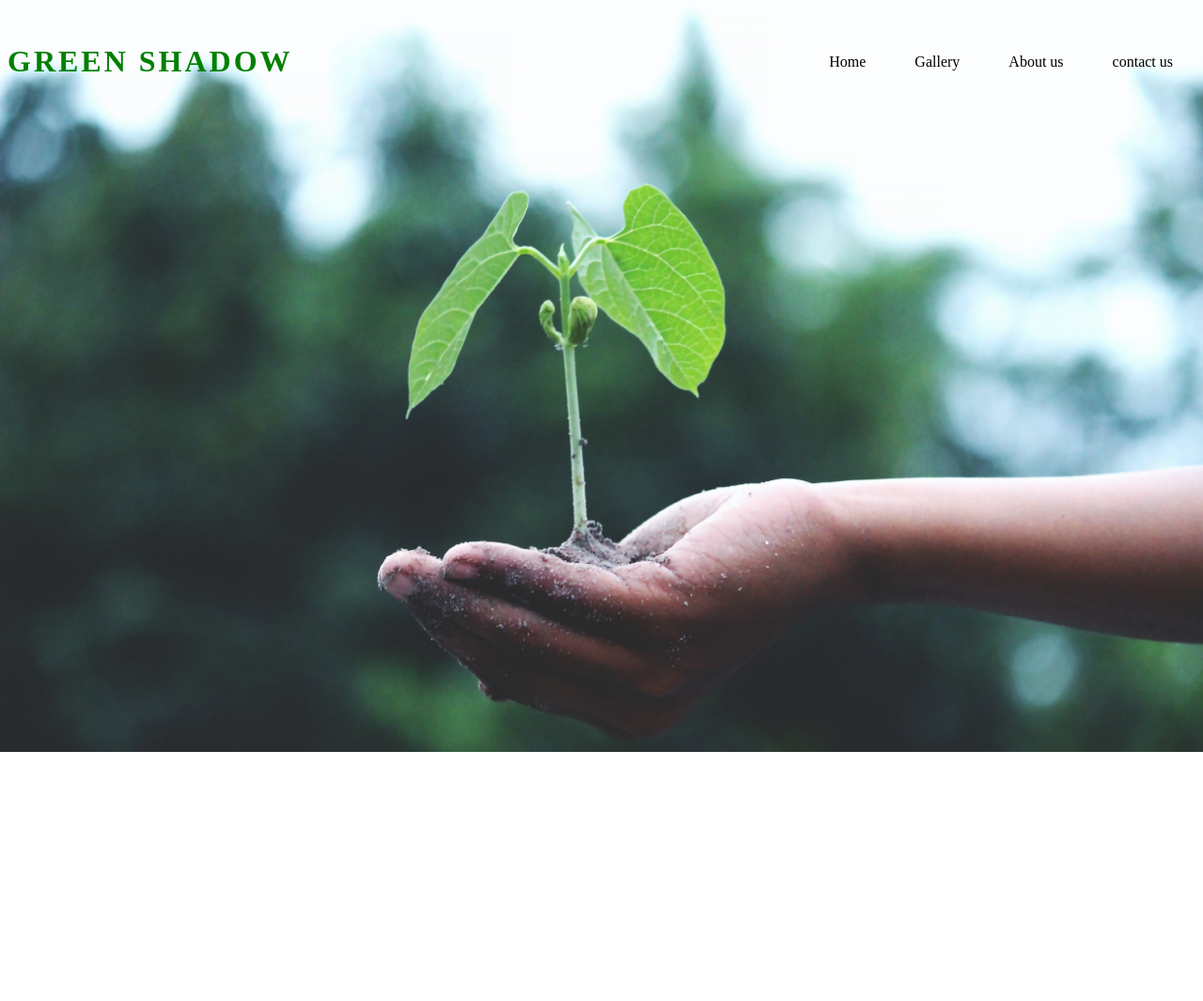
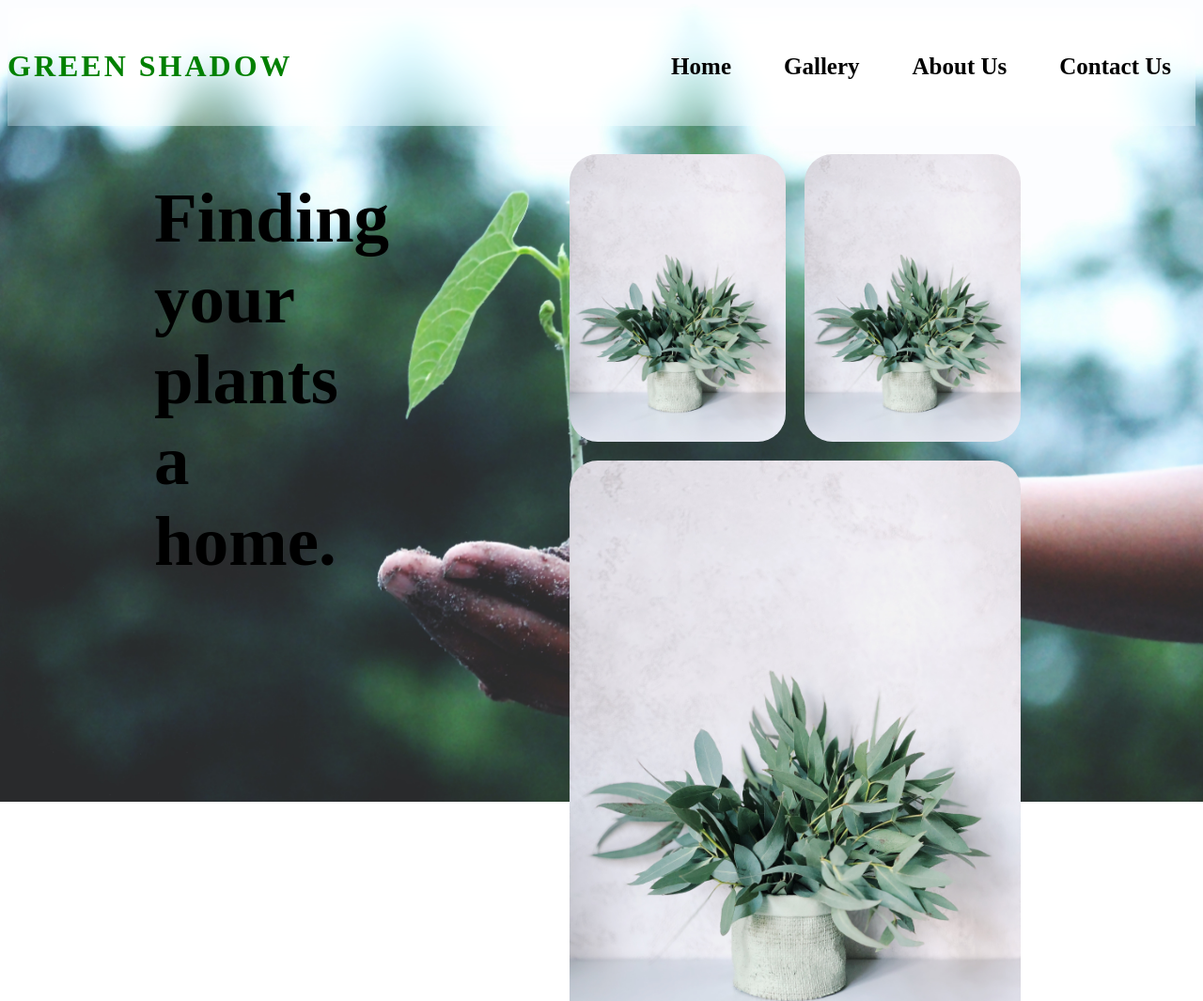
Before and after one commit to walidemad/GREEN-SHADOW, a plain HTML site: page index.html in a window 1280 px wide. Shown: the top 1065 px of the page at 94% size. Before the commit the page ends 800 px from the top, so only its background shows below. Drawn offline with Linux system fonts and the light colour scheme.

Commit message:
gird img & h1

```diff
--- a/index.html
+++ b/index.html
@@ -17,18 +17,25 @@
   <ul>
     <li> <a href="@"> Home </a></li>
     <li> <a href="@"> Gallery </a></li>
-    <li> <a href="@"> About us </a></li>
-    <li> <a href="@"> contact us </a></li>
+    <li> <a href="@"> About Us </a></li>
+    <li> <a href="@"> Contact Us </a></li>
 
   </ul>
 </nav>
 </div>
+<div class=" heading-container">
+<div>
+  <h1 class="heading">Finding your plants a home.</h1>
+</div>
+<div class="img-container">
 
+  <img class="" src="/assets/plants1.jpg" alt="">
+  <img class="" src="/assets/plants1.jpg" alt="">
+  <img class="" src="/assets/plants1.jpg" alt="">
+</div>
+</div>
+<!-- <div class="home">
 
-
-    <!-- <div class="home">
-
-            <h2> GREEN SHADOW</h2>
   <ul>
     <li> <a>  كالثيا        </a></li>
     <li> <a>  كروتن         </a></li>
@@ -40,7 +47,7 @@
 
   </ul>
 
-    </div> -->
+    </div>  -->
 
 </body>
 </html>
--- a/style.css
+++ b/style.css
@@ -2,7 +2,9 @@ body{
     background: url(/assets/img3.jpg);
     background-size: cover;
     background-repeat: no-repeat;
-    box-shadow: yellowgreen;
+    /* box-shadow: yellowgreen; */
+    height: 100vh;
+
 }
 
 
@@ -12,6 +14,9 @@ nav{
     align-items: center;
     margin: auto;
     padding: 20px 0px;
+    background-color: rgba(255, 255, 255, 0.2);
+    backdrop-filter: blur(20px) saturate(160%) contrast(45%) brightness(140%);
+    -webkit-backdrop-filter: blur(20px) saturate(160%) contrast(45%) brightness(140%);
 
 }
 .container{
@@ -32,10 +37,53 @@ nav ul li {
     list-style-type: none ;
     display: inline-block;
     margin: 0.8rem 1.5rem;
+    font-size: 25px;
 }
 
 nav ul li a {
     color: black;
     text-decoration: none;
+    border: none;
+    color: black;
+    text-align: center;
+    font-size: 25px;
+    margin: 4px 2px;
+    transition: 0.4s;
+    border-radius: 50px;
+    font-weight: 700;
 
 }
+nav ul li a:hover{  color: #3e8e41;
+    color: rgb(4, 127, 29);
+
+}
+.heading-container img{
+
+padding: 0 4px;
+/* display: flex; */
+flex: auto;
+width: 200px;
+padding: 10px;
+border-radius: 40px;
+}
+.img-container{
+
+    padding: 20px;
+    height: 500px;
+    width: 500px;
+    display: flex;
+    flex-wrap: wrap;
+}
+
+
+.heading-container
+{
+    align-items: center;
+    display: flex;
+    justify-content: space-around;
+
+}
+.heading{
+    width: 100px;
+    font-size: 75px;
+}
```
Also changed, not shown: assets/plants1.jpg (added).
